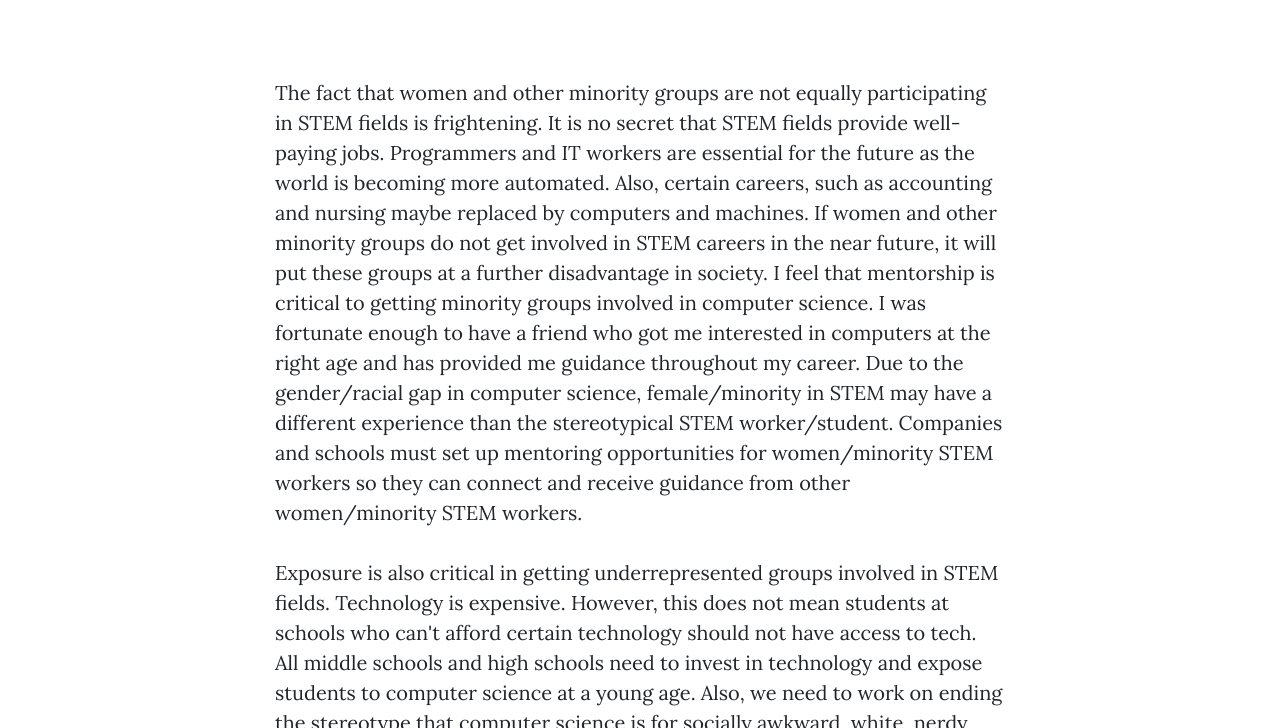
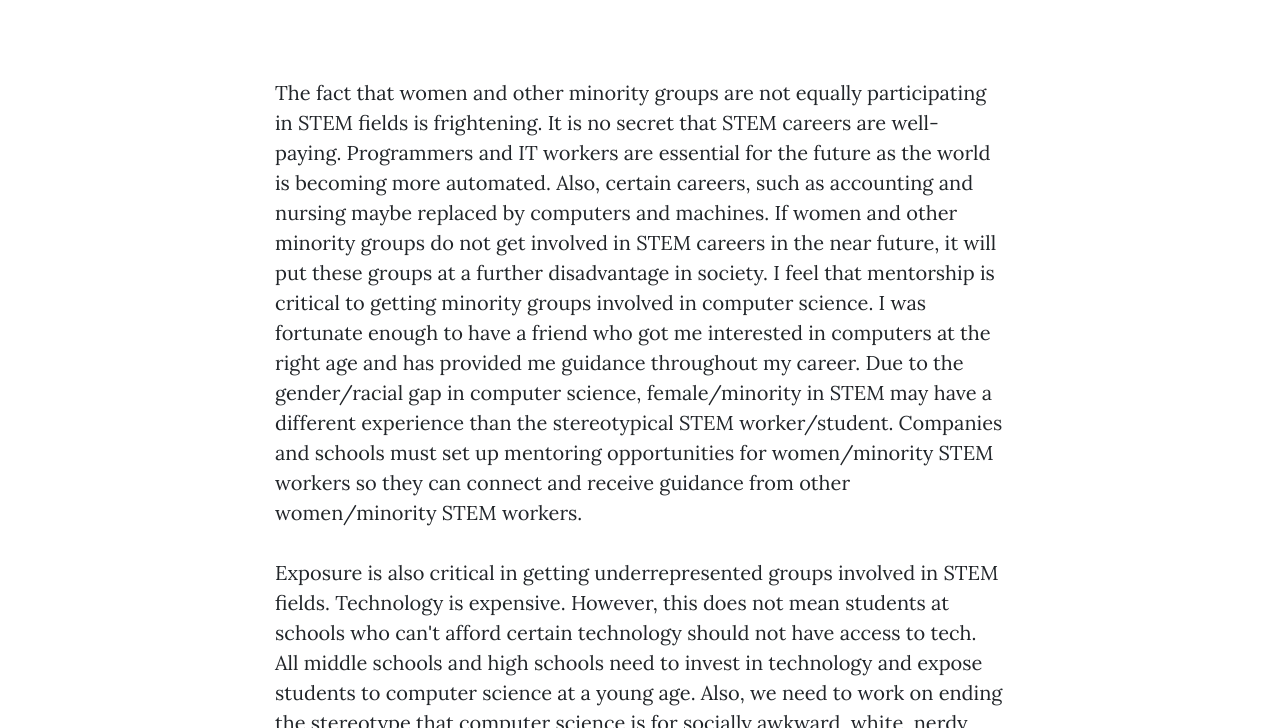
Before and after one commit to thogan448/thogan448.github.io, a website: page women.html in a window 1280 px wide. Shown: the part 629-1357 px from the top of the page. Drawn offline with nearby package versions, Linux system fonts and the light colour scheme.

Commit message:
sret
fdab

```diff
--- a/women.html
+++ b/women.html
@@ -71,9 +71,8 @@
           <div class="col-lg-8 col-md-10 mx-auto">
             <p>  The fact that women and other minority groups are not
 
-            equally participating in STEM fields is frightening. It is no secret that STEM fields provide well-paying
-
-            jobs. Programmers and IT workers are essential for the future as the world is becoming
+            equally participating in STEM fields is frightening. It is no secret that STEM careers are well-paying.
+            Programmers and IT workers are essential for the future as the world is becoming
 
             more automated. Also, certain careers, such as accounting and nursing maybe replaced by computers
 
```
Also changed, not shown: 2 other files.
